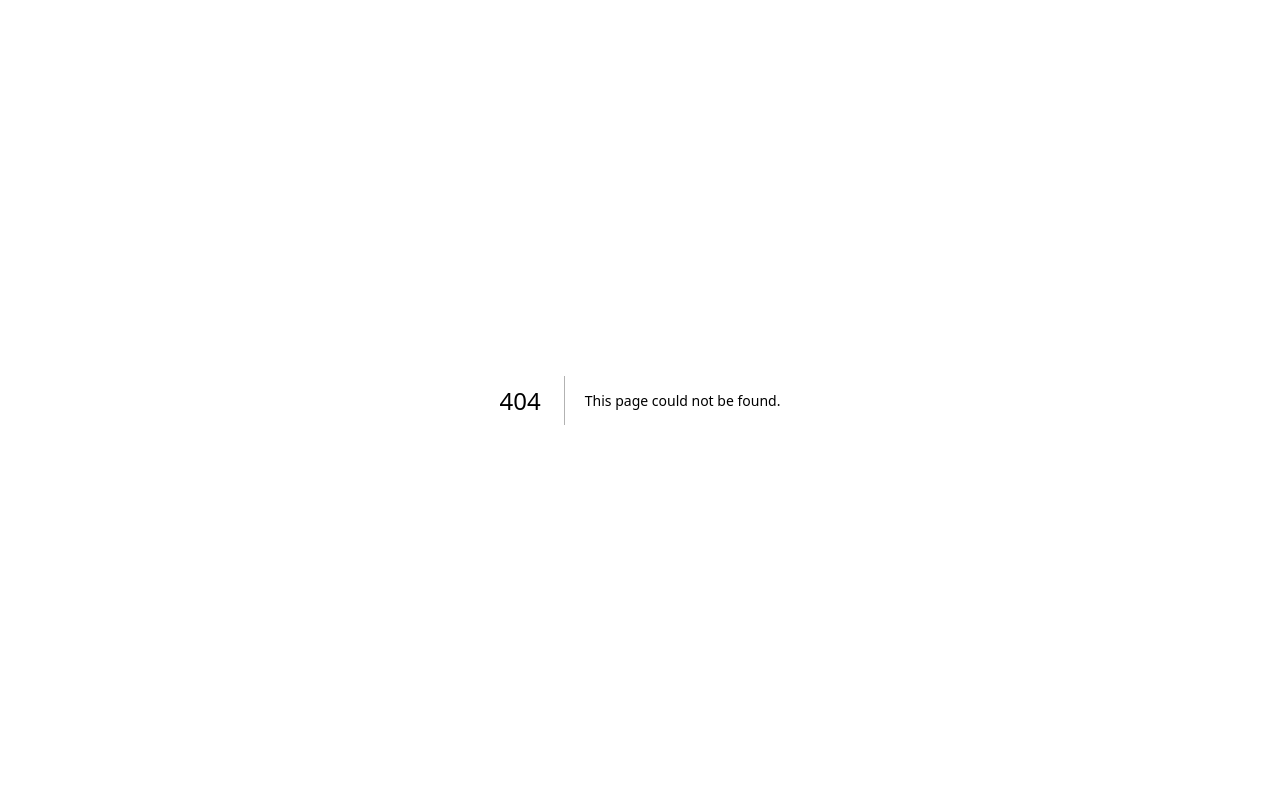
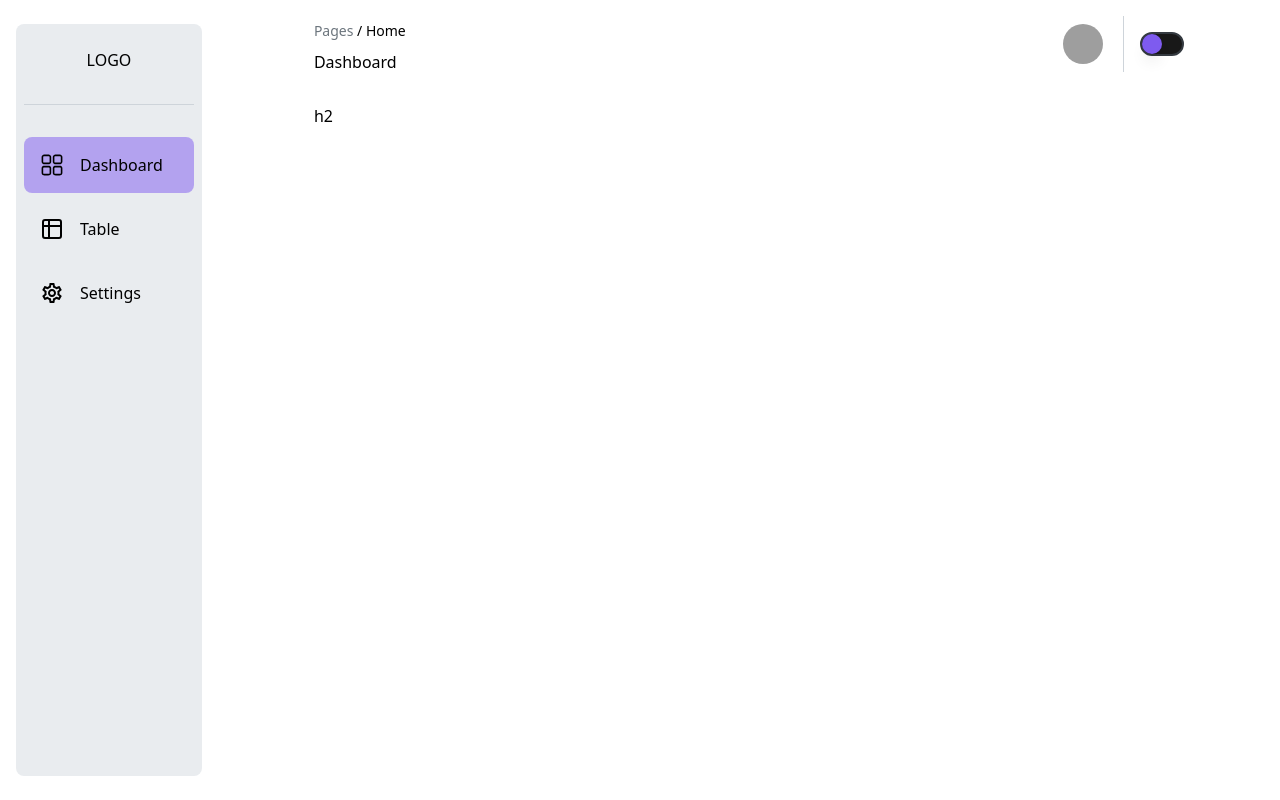
Before and after one commit to Luizrtr/redrum, a Next.js app: page /home in a window 1280 px wide. Before the commit this address had no page. Built offline with nearby package versions, Linux system fonts and the light colour scheme; grey boxes are pictures that could not be loaded.

Commit message:
Template - title

```diff
--- /dev/null
+++ b/src/app/home/page.tsx
@@ -0,0 +1,10 @@
+import Template from "@/components/Template";
+import Link from "next/link";
+
+export default function Page() {
+  return (
+    <main>
+      <Template title="Dashboard">h2</Template>
+    </main>
+  );
+}
--- a/src/app/page.tsx
+++ b/src/app/page.tsx
@@ -1,10 +1,5 @@
 import Link from "next/link";
-import Page from "@/components/Page";
 
-export default function Home() {
-  return (
-    <main className="">
-      <Page />
-    </main>
-  );
+export default function Page() {
+  return <main></main>;
 }
--- a/src/components/Page/index.tsx
+++ b/src/components/Template/index.tsx
@@ -1,11 +1,12 @@
 "use client";
-import * as React from "react";
+import React, { ReactNode, useEffect, useState } from "react";
 import { NextPage } from "next";
 import { useTheme } from "next-themes";
 import { RxDashboard } from "react-icons/rx";
 import { FiTable } from "react-icons/fi";
 import { GiHamburgerMenu } from "react-icons/gi";
 import { MdOutlineSettings } from "react-icons/md";
+import { usePathname } from "next/navigation";
 
 import {
   Menubar,
@@ -34,9 +35,18 @@ import { H2 } from "@/components/Text/h2";
 import Link from "next/link";
 import { Button } from "../ui/button";
 
-const Page: NextPage = () => {
+interface Iprops {
+  title: string;
+  children: ReactNode;
+}
+
+const Template: NextPage<Iprops> = ({ children, title }) => {
   const { theme, setTheme } = useTheme();
-  const [check, setCheck] = React.useState(false);
+  const [check, setCheck] = useState(false);
+  const [path, setPath] = useState("");
+  const pathname = usePathname();
+
+  console.log();
 
   const changeTheme = () => {
     if (theme === "light") {
@@ -47,6 +57,11 @@ const Page: NextPage = () => {
       setCheck(false);
     }
   };
+
+  useEffect(() => {
+    setPath(pathname.replace("/", ""));
+  }, []);
+
   return (
     <main className="flex">
       <div className="w-2/5 md:w-1/5 h-screen px-4 py-6 hidden md:flex">
@@ -85,9 +100,9 @@ const Page: NextPage = () => {
           <div className="hidden md:flex flex-col gap-3">
             <div>
               <Label className="text-gray-600">Pages </Label>
-              <Label>/ Dashboard </Label>
+              <Label className="capitalize">/ {path} </Label>
             </div>
-            <H2 className="font-bold">Dashboard</H2>
+            <H2 className="capitalize">{title}</H2>
           </div>
           <div className="flex md:hidden flex-col gap-3">
             <Drawer>
@@ -153,9 +168,10 @@ const Page: NextPage = () => {
             <Switch checked={check} onCheckedChange={changeTheme} />
           </div>
         </div>
+        <div className="mt-4 px-24">{children}</div>
       </div>
     </main>
   );
 };
 
-export default Page;
+export default Template;
```
